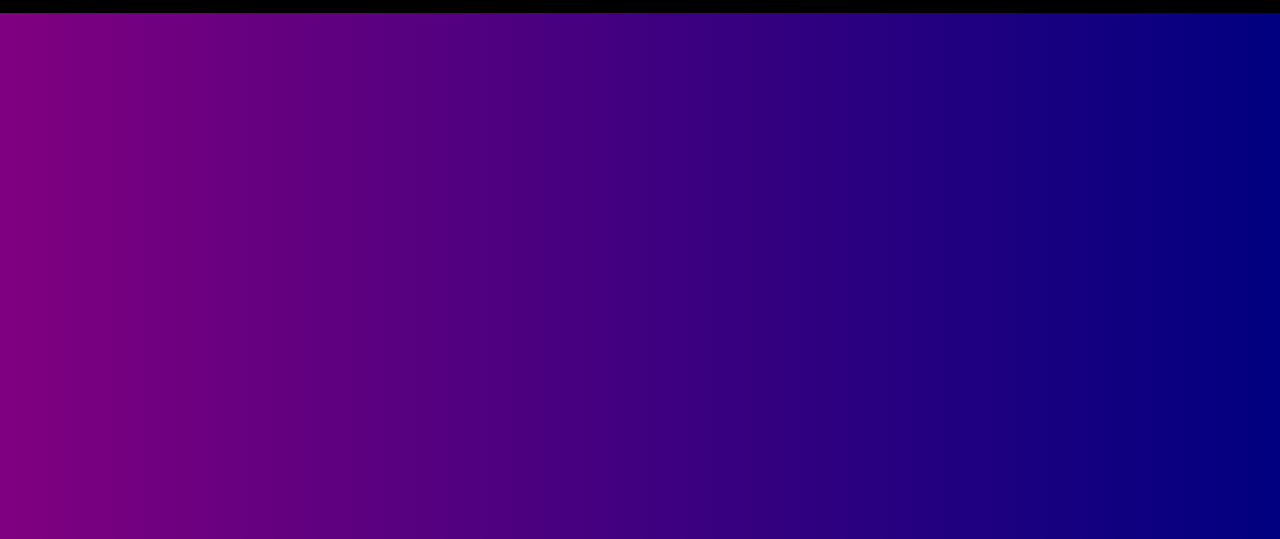
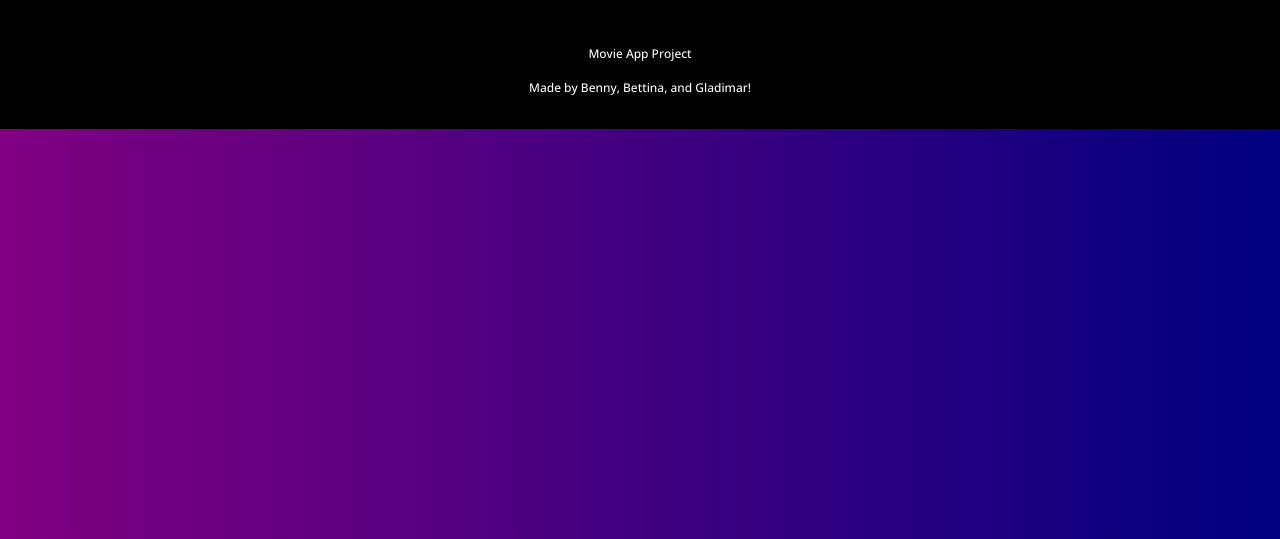
Before and after one commit to bettinastaartjes/Movie-App, a website: page index.html in a window 1280 px wide. Shown: the part 261-800 px from the top of the page. Drawn offline with nearby package versions, Linux system fonts and the light colour scheme; no server answers; a web font is replaced by a local one.

Commit message:
added footer html and css

```diff
--- a/assets/css/style.css
+++ b/assets/css/style.css
@@ -158,5 +158,14 @@ main {
     color: black;
     font-size: 12px;
     padding: .5rem .5rem;
+  }
 
+  footer {
+    background-color: black;
+    margin: 0;
+    color: white;
+    font-family: 'Open Sans', sans-serif;
+    font-size: 12px;
+    text-align: center;
+    padding: 2rem;
   }
--- a/index.html
+++ b/index.html
@@ -67,4 +67,10 @@
 
     <script src="./assets/js/script.js"></script>
 </body>
+<footer>
+    <div id="footer">
+     <p>Movie App Project</p>
+     Made by Benny, Bettina, and Gladimar!
+    </div>
+</footer>
 </html>
```
